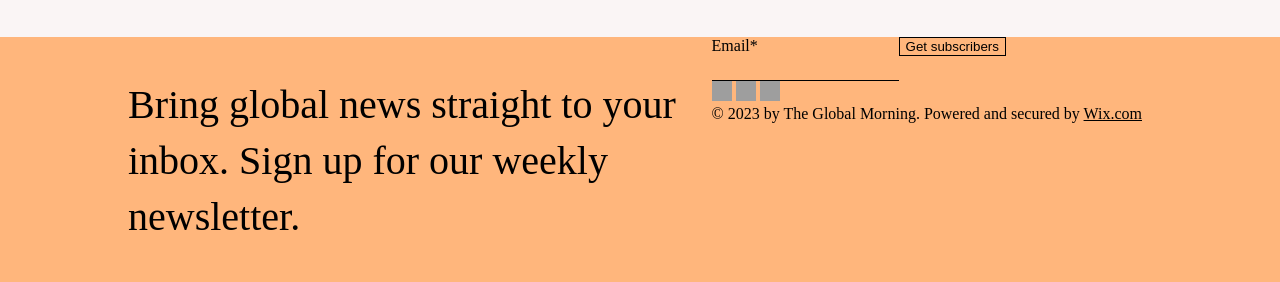
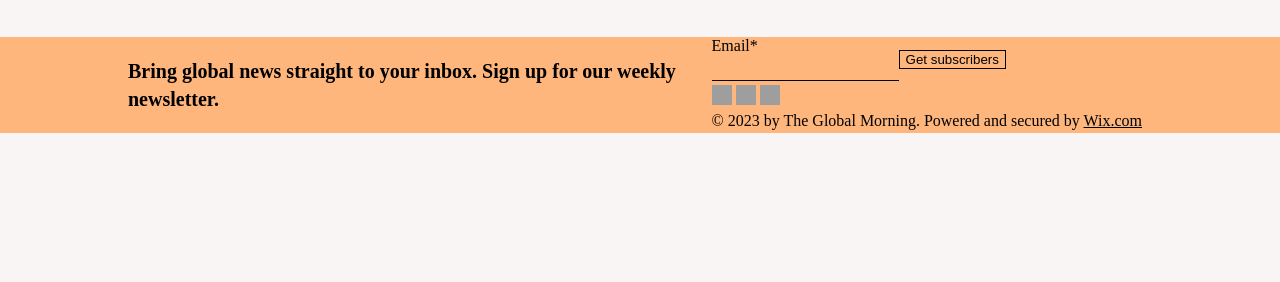
Before and after one commit to anush-mirzoyan-op/News-Blog, a plain HTML site: page index.html in a window 1280 px wide. Shown: the part 2008-2290 px from the top of the page. After the commit the page ends 2141 px from the top, so only its background shows below. Drawn offline with Linux system fonts and the light colour scheme; grey boxes are pictures that could not be loaded.

Commit message:
working on fonts

```diff
--- /dev/null
+++ b/fonts.css
@@ -0,0 +1,5 @@
+.footer-text{
+    line-height:1.4em;
+    font-size: 20px;
+    font-weight: bolder;
+}
--- a/index.html
+++ b/index.html
@@ -9,6 +9,7 @@
   <link type="image/x-icon" href="//www.wix.com/favicon.ico" rel="shortcut icon">
   <link rel="stylesheet" href="style.css" />
   <link rel="stylesheet" href="https://cdnjs.cloudflare.com/ajax/libs/font-awesome/4.7.0/css/font-awesome.min.css" />
+  <link rel="stylesheet" href="fonts.css">
 </head>
 
 <body>
@@ -276,20 +277,19 @@
     <div class="footer-div">
       <div class="footer main-dives">
         <div>
-          <p class="font_3" style="line-height:1.4em; font-size:40px;">Bring global news straight to your inbox. Sign up
+          <p class="footer-text" >Bring global news straight to your inbox. Sign up
             for
             our weekly newsletter.</p>
         </div>
-        <div>
+        <div class="footer-right-part">
           <div>
             <form class="get-sbrs-form">
               <div class="get-sbrs-form-inp">
                 <label>Email*</label>
                 <input type="text" />
               </div>
-                <button id="get-subscribers-bttn">Get subscribers</button>
+              <button id="get-subscribers-bttn">Get subscribers</button>
             </form>
-
           </div>
 
           <div>
--- a/style.css
+++ b/style.css
@@ -144,7 +144,7 @@ a {
 .get-sbrs-form {
   display: flex;
   flex-direction: row;
-  align-items: baseline;
+  align-items: center;
 }
 
 .get-sbrs-form-inp{
@@ -155,3 +155,9 @@ a {
 .get-sbrs-form input{
     border-bottom: 1px solid black;
 }
+
+.footer-right-part{
+  display: grid;
+  grid-template-rows: auto auto auto ;
+  row-gap: 10;
+}
```
